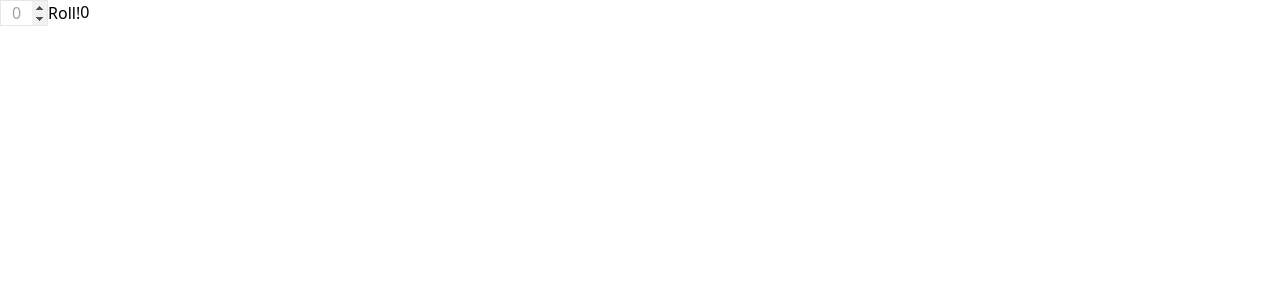
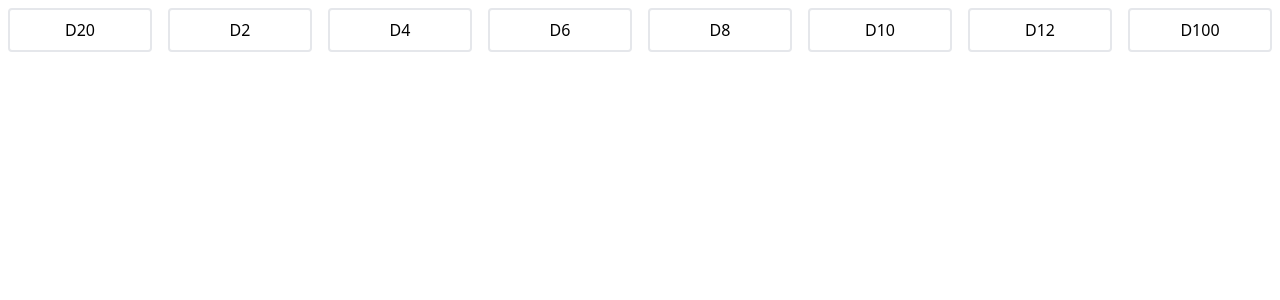
Before and after one commit to deniswells59/simple-dice-roller, a Svelte app: page / in a window 1280 px wide. Shown: the top 300 px of the page. Built offline with nearby package versions, Linux system fonts and the light colour scheme.

Commit message:
basic styles

```diff
--- a/src/App.svelte
+++ b/src/App.svelte
@@ -1,8 +1,10 @@
 <script lang="ts">
   import './app.css';
-  import DiceForm from './lib/DiceForm.svelte';
+
+  import DiceButtons from './lib/DiceButtons.svelte';
+  import Page from './lib/Page.svelte';
 </script>
 
-<main class="container mx-auto flex content-center flex-col">
-  <DiceForm />
-</main>
+<Page>
+  <DiceButtons />
+</Page>
--- /dev/null
+++ b/src/lib/Button.svelte
@@ -0,0 +1 @@
+<button class="p-2 m-2 border-2 rounded w-80"><slot /></button>
--- /dev/null
+++ b/src/lib/DiceButtons.svelte
@@ -0,0 +1,16 @@
+<script lang="ts">
+  import Button from './Button.svelte';
+  import { rollDice } from '../utils/rollDice';
+  import { DiceType } from '../types/Roll';
+</script>
+
+<div class="container mx-auto flex content-center justify-center">
+  <Button on:click={() => rollDice({ diceType: DiceType.D20 })}>D20</Button>
+  <Button on:click={() => rollDice({ diceType: DiceType.D2 })}>D2</Button>
+  <Button on:click={() => rollDice({ diceType: DiceType.D4 })}>D4</Button>
+  <Button on:click={() => rollDice({ diceType: DiceType.D6 })}>D6</Button>
+  <Button on:click={() => rollDice({ diceType: DiceType.D8 })}>D8</Button>
+  <Button on:click={() => rollDice({ diceType: DiceType.D10 })}>D10</Button>
+  <Button on:click={() => rollDice({ diceType: DiceType.D12 })}>D12</Button>
+  <Button on:click={() => rollDice({ diceType: DiceType.D100 })}>D100</Button>
+</div>
--- a/src/lib/DiceForm.svelte
+++ /dev/null
@@ -1,23 +0,0 @@
-<script lang="ts">
-  import Input from './Input.svelte';
-  import { rollDice, DiceType, ModifierOperation } from '../utils/rollDice';
-
-  let value: number = 0;
-
-  const onClick = () => {
-    const roll = rollDice({
-      numberOfDice: 2,
-      diceType: DiceType.D6,
-      modifierOperation: ModifierOperation.ADD,
-      modifier: 2,
-    });
-
-    value = roll.value;
-  };
-</script>
-
-<div class="container mx-auto flex content-center">
-  <Input id="numOfDice" type="number" placeholder="0" />
-  <button on:click={onClick}>Roll!</button>
-  <p>{value}</p>
-</div>
--- /dev/null
+++ b/src/lib/Page.svelte
@@ -0,0 +1,3 @@
+<main class="container mx-auto flex content-center flex-col">
+  <slot />
+</main>
```
